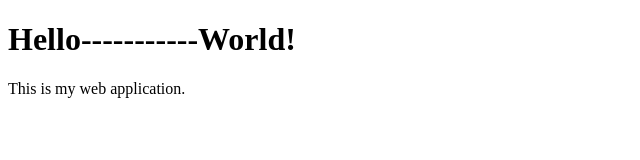
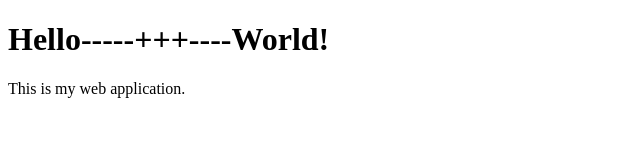
Before and after one commit to kv-sub/devopslab8-WebHooks, a plain HTML site: page index.html in a window 1280 px wide. Shown: the whole page, without its empty margins (0-640 px from the left). Drawn offline with Linux system fonts and the light colour scheme.

Commit message:
Just Changing

```diff
--- a/index.html
+++ b/index.html
@@ -6,7 +6,7 @@
     <title>My Web App</title>
 </head>
 <body>
-    <h1>Hello-----------World!</h1>
+    <h1>Hello-----+++----World!</h1>
     <p>This is my web application.</p>
 </body>
 </html>
```
